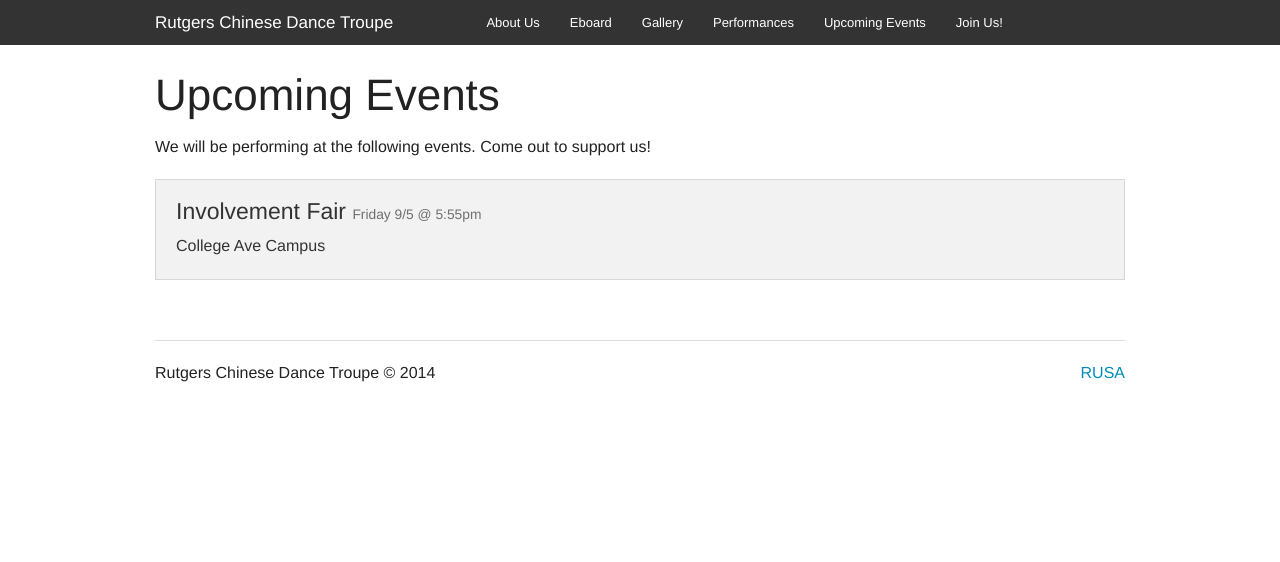
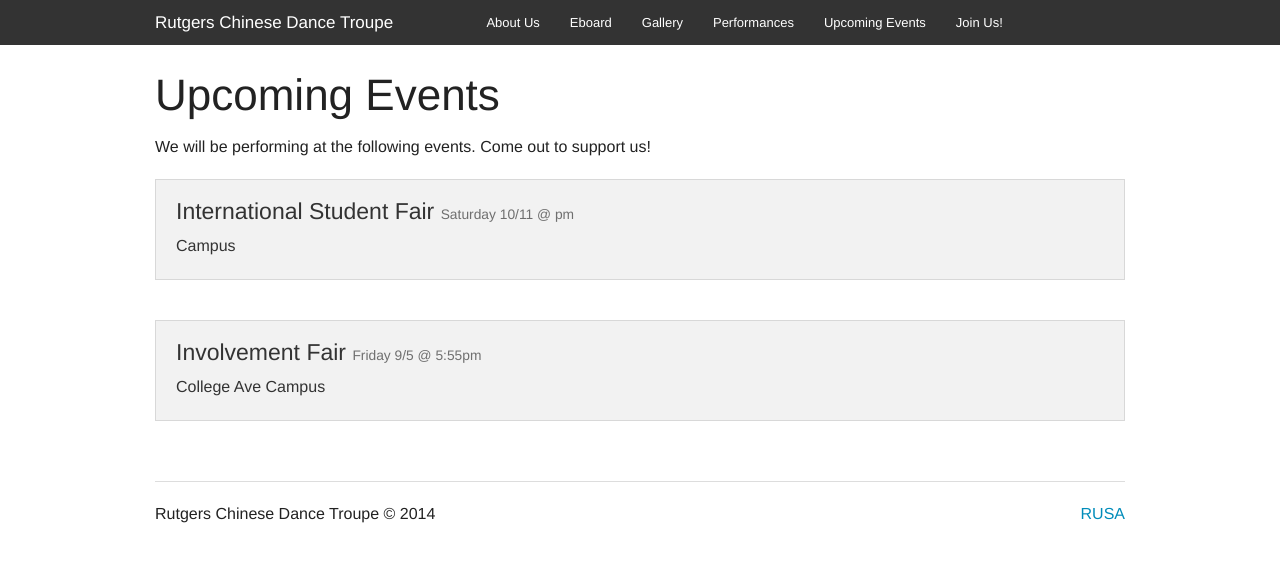
Before and after one commit to rcdt/rcdt.github.io, a Jekyll site: the page built from events.html, in a window 1280 px wide. Shown: the top 562 px of the page. Built offline with Jekyll 4.4.1, drawn with Linux system fonts in a browser that asks for light colours; Markdown is read by kramdown in place of the engine named in the settings.

Commit message:
Update events.html

```diff
--- a/events.html
+++ b/events.html
@@ -7,6 +7,11 @@ title: Upcoming Events
 
 <ul class="small-block-grid-1">
 
+<li><div class="panel">
+    <h4>International Student Fair <small>Saturday 10/11 @ pm</small></h4>
+    <p> Campus</p>
+  </div></li>
+
   <li><div class="panel">
     <h4>Involvement Fair <small>Friday 9/5 @ 5:55pm</small></h4>
     <p>College Ave Campus</p>
```
